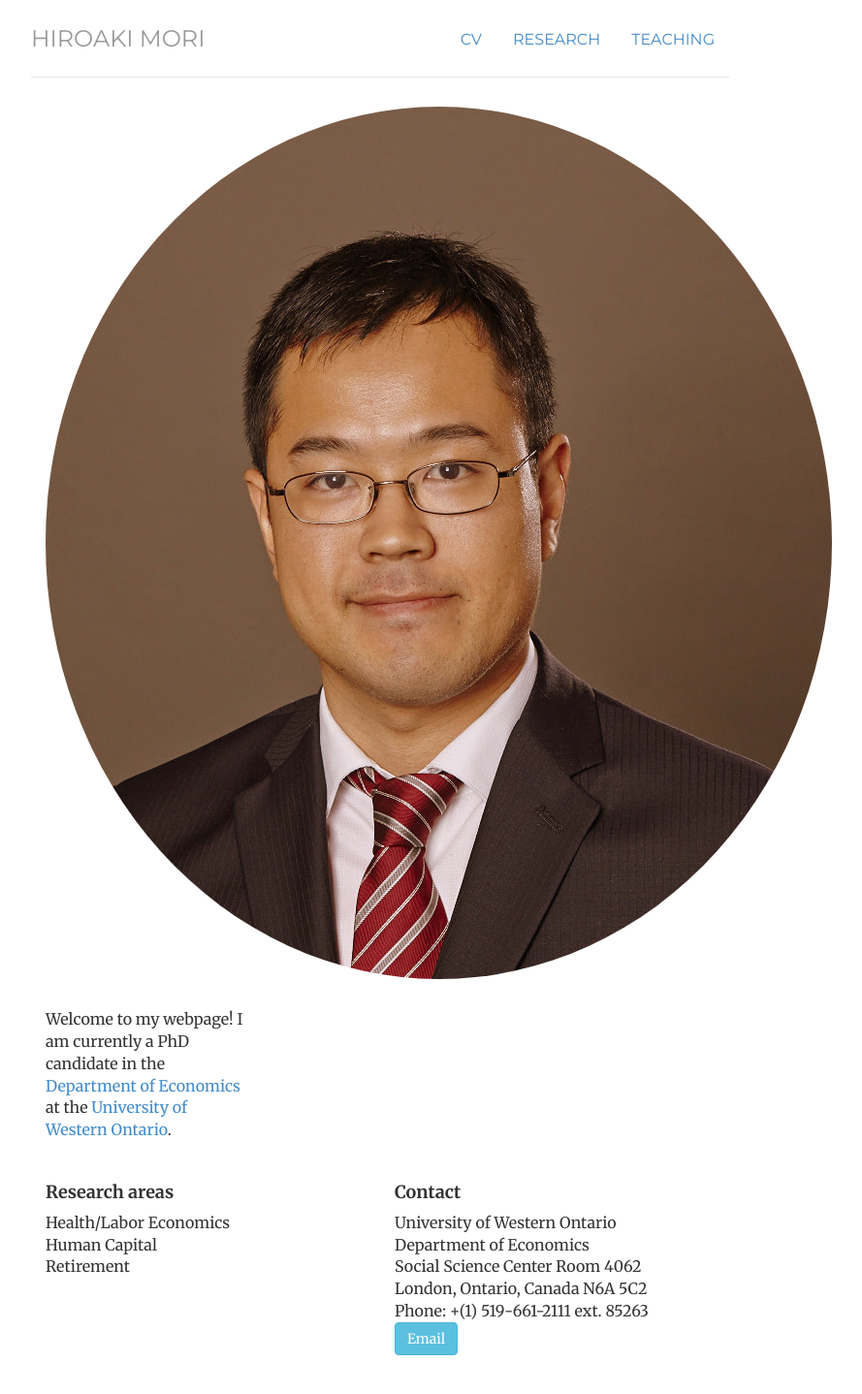
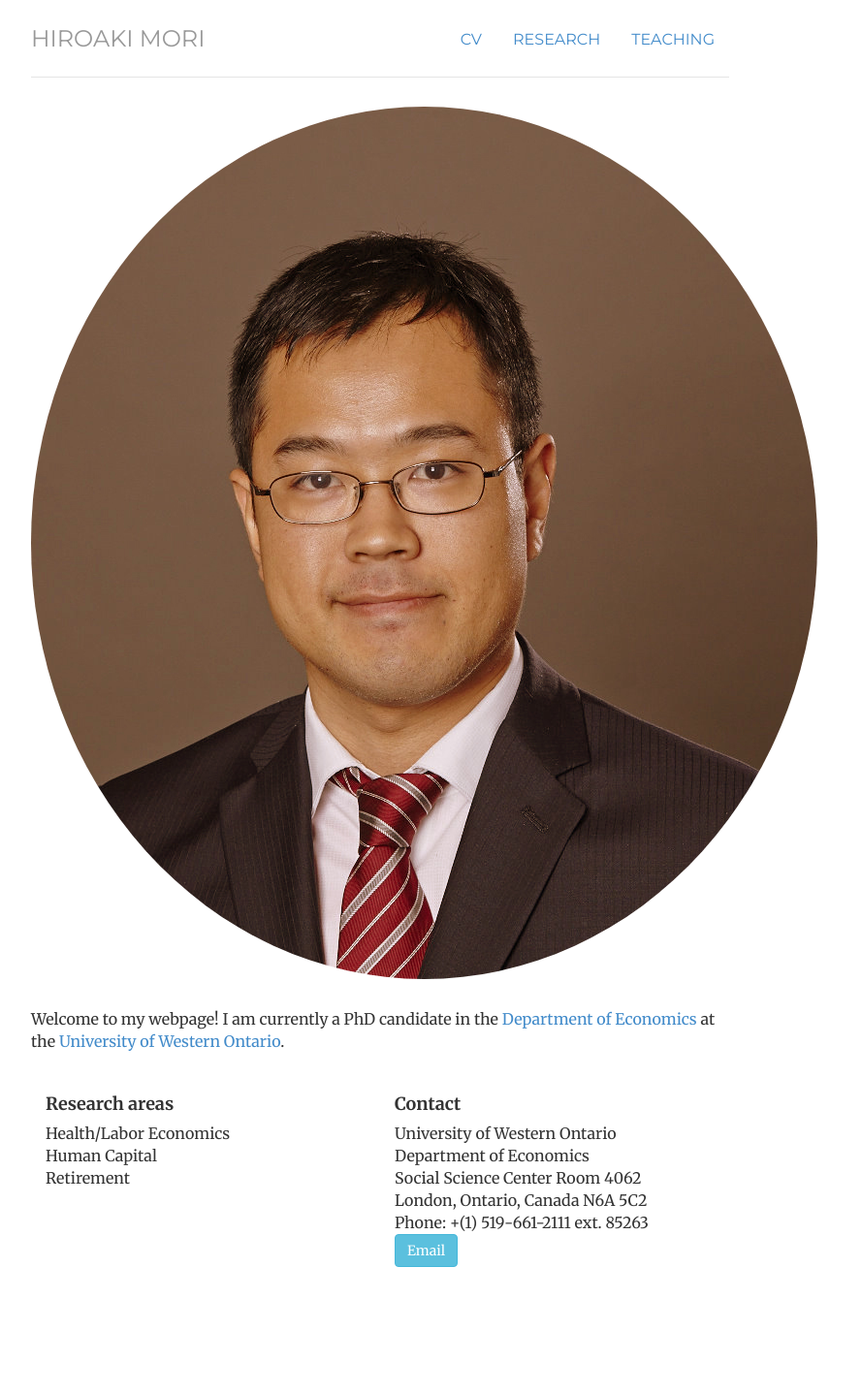
Before and after one commit to morihiroaki/morihiroaki.github.io, a Jekyll site: the page built from index.html, in a window 1280 px wide. Shown: the whole page at 97% size, without its empty margins (248-1137 px from the left). Built offline with Jekyll 4.4.1, drawn with Linux system fonts in a browser that asks for light colours; after the commit the page ends 1347 px from its top, so only the background shows below that.

Commit message:
Update index.html

```diff
--- a/index.html
+++ b/index.html
@@ -10,7 +10,7 @@
 <div class="container">
 <div class="row"></div>
             <div class='row'>
-              <div class='col-sm-4'>
+              <div class='col-sm-15'>
             	<img  class="img-circle avatar" alt="Hiro Mori" src="files/portrait.jpg">
               <p> Welcome to my webpage! I am currently a PhD candidate in the <a href="http://economics.uwo.ca/">Department of Economics</a> at the <a href="http://www.uwo.ca/">University of Western Ontario</a>.  </p>
               <!--a class="btn btn-primary" href="/cv.html">CV</a-->
```
